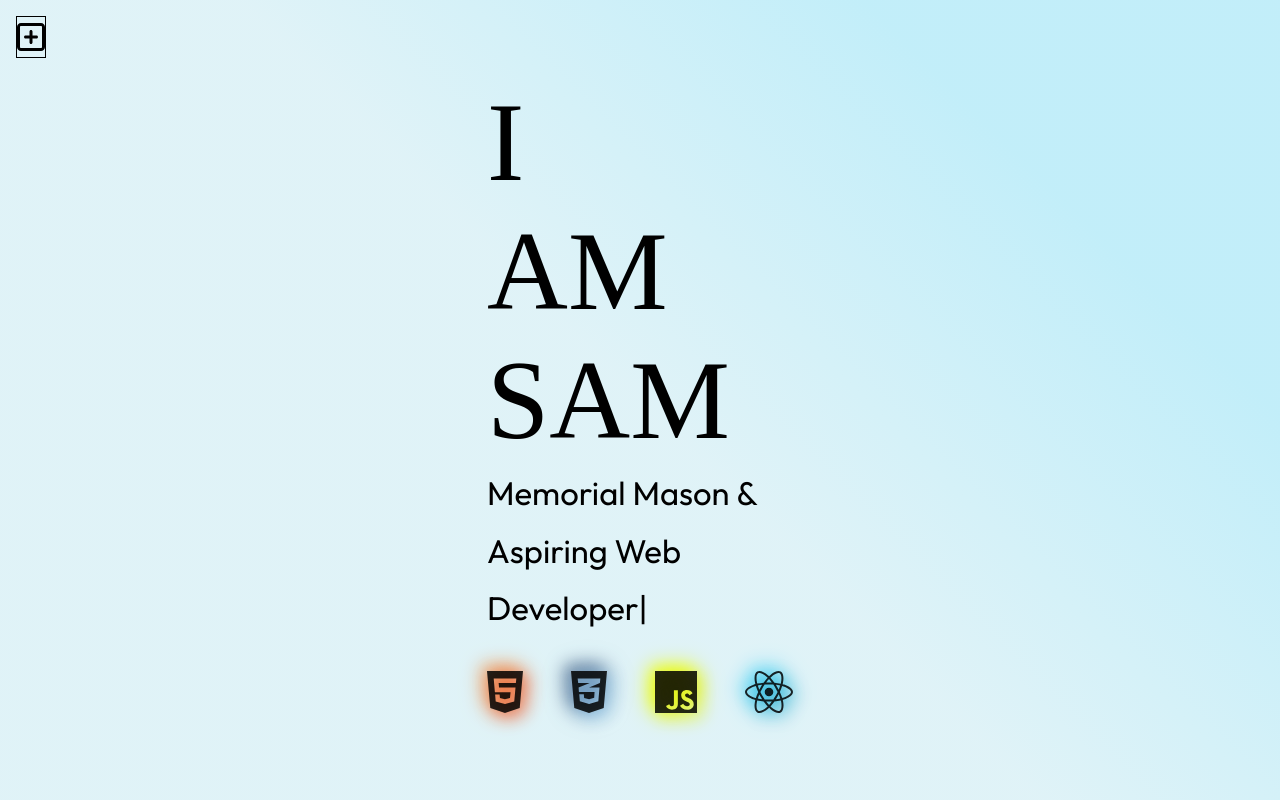
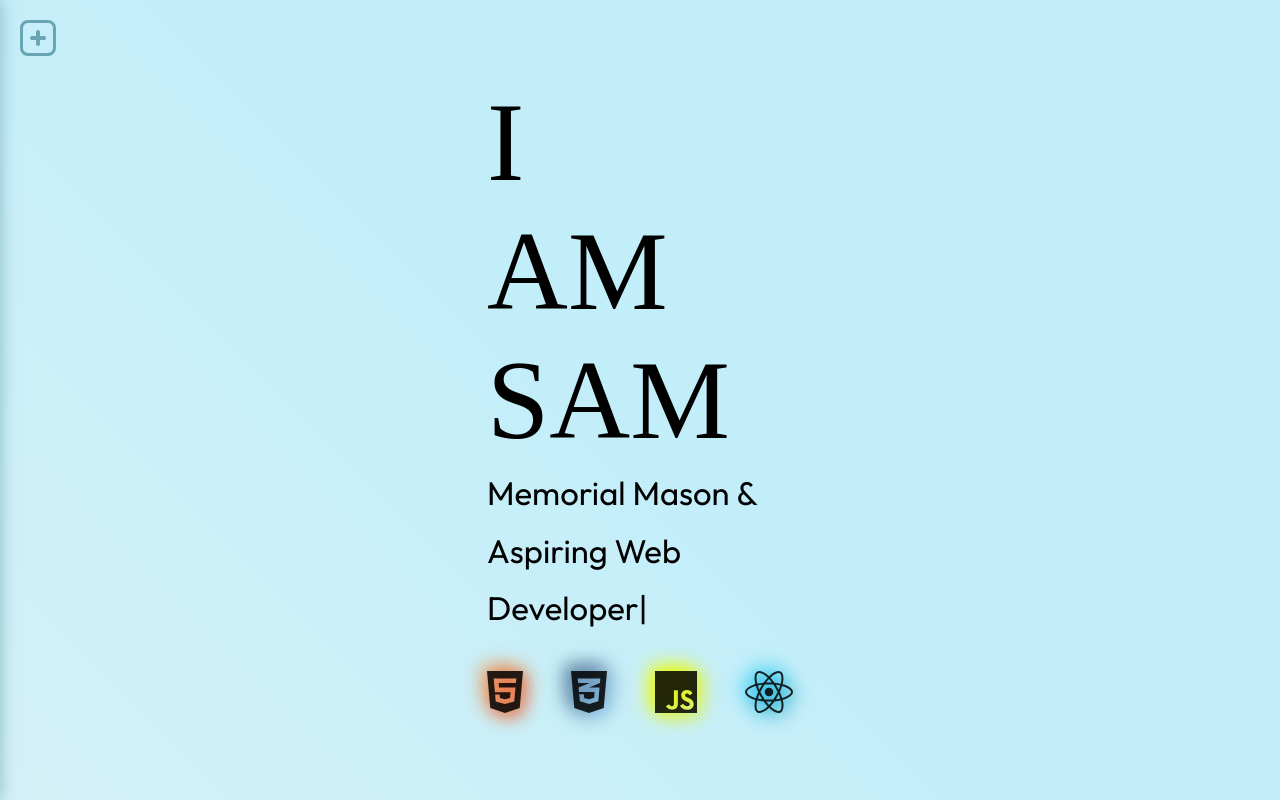
Before and after one commit to Newellso1/react-portfolio-v2, a React (Create React App) app: page / in a window 1280 px wide. Shown: the top 800 px of the page. Built offline with nearby package versions, Linux system fonts and the light colour scheme; a web font is replaced by a local one.

Commit message:
Added Navbar and used react-scroll
Also tweaked some styling

```diff
--- a/package.json
+++ b/package.json
@@ -16,6 +16,7 @@
     "react-awesome-reveal": "^4.2.8",
     "react-dom": "^18.2.0",
     "react-scripts": "5.0.1",
+    "react-scroll": "^1.9.0",
     "react-type-animation": "^3.2.0",
     "web-vitals": "^2.1.4"
   },
@@ -42,5 +43,8 @@
       "last 1 firefox version",
       "last 1 safari version"
     ]
+  },
+  "devDependencies": {
+    "@types/react-scroll": "^1.8.10"
   }
 }
--- a/src/App.js
+++ b/src/App.js
@@ -5,6 +5,7 @@ import SplashPage from "./Components/Landing-Page";
 import Navbar from "./Components/Navbar";
 import WebApps from "./Components/Web-apps";
 import Websites from "./Components/Websites";
+import NavLinks from "./Components/Navigation-Links";
 
 function App() {
   const [navOpen, setNavOpen] = useState(false);
@@ -18,6 +19,7 @@ function App() {
         <WebApps />
         <Contact />
         <Navbar navOpen={navOpen} setNavOpen={setNavOpen} />
+        <NavLinks navOpen={navOpen} setNavOpen={setNavOpen} />
       </div>
     </div>
   );
--- a/src/Components/About-Me.js
+++ b/src/Components/About-Me.js
@@ -1,9 +1,8 @@
 import { Fade } from "react-awesome-reveal";
-
 export default function AboutMe() {
   return (
-    <div className="page">
-      <Fade>
+    <div className="page" id="About">
+      <Fade delay={300}>
         <div className="about-content">
           <h1>About Me</h1>
           <p>
--- a/src/Components/Contact.js
+++ b/src/Components/Contact.js
@@ -1,6 +1,6 @@
 export default function Contact() {
   return (
-    <div className="page">
+    <div className="page" id="Contact">
       <h2>Contact</h2>
     </div>
   );
--- a/src/Components/Landing-Page.js
+++ b/src/Components/Landing-Page.js
@@ -10,7 +10,7 @@ import { Fade } from "react-awesome-reveal";
 
 export default function SplashPage() {
   return (
-    <div className="page">
+    <div id="Home" className="page">
       <div className="splash">
         <h2>I</h2>
         <h2>Am</h2>
--- a/src/Components/Navbar.js
+++ b/src/Components/Navbar.js
@@ -1,16 +1,21 @@
 import { FontAwesomeIcon } from "@fortawesome/react-fontawesome";
-import { faSquarePlus } from "@fortawesome/free-regular-svg-icons";
-import { faSquareMinus } from "@fortawesome/free-regular-svg-icons";
 
 export default function Navbar({ navOpen, setNavOpen }) {
-  const navStyle = {
-    height: navOpen ? "10em" : "",
+  const buttonRotate1 = {
+    rotate: navOpen ? "45deg" : "",
+    width: navOpen ? "1.125em" : "",
+  };
+
+  const buttonRotate2 = {
+    rotate: navOpen ? "-45deg" : "",
+    width: navOpen ? "1.125em" : "",
   };
 
   return (
-    <div className="navigation" style={navStyle}>
+    <div className="navigation">
       <div className="button" onClick={() => setNavOpen(!navOpen)}>
-        <FontAwesomeIcon icon={navOpen ? faSquareMinus : faSquarePlus} />
+        <div className="button-line-1" style={buttonRotate1}></div>
+        <div className="button-line-2" style={buttonRotate2}></div>
       </div>
     </div>
   );
--- /dev/null
+++ b/src/Components/Navigation-Links.js
@@ -0,0 +1,53 @@
+import { Link } from "react-scroll";
+import { FontAwesomeIcon } from "@fortawesome/react-fontawesome";
+import { faGithub, faLinkedin } from "@fortawesome/free-brands-svg-icons";
+
+export default function NavLinks({ navOpen, setNavOpen }) {
+  const handleNavClose = () => setNavOpen(!navOpen);
+
+  return (
+    <div
+      className={
+        navOpen ? "navigation-links navigation-links-open" : "navigation-links"
+      }
+    >
+      <div>
+        <ul>
+          <li>
+            <Link to="Home" smooth onClick={handleNavClose}>
+              Home
+            </Link>
+          </li>
+          <li>
+            <Link to="About" smooth onClick={handleNavClose}>
+              About
+            </Link>
+          </li>
+          <li>
+            <Link to="Websites" smooth onClick={handleNavClose}>
+              Websites
+            </Link>
+          </li>
+          <li>
+            <Link to="Webapps" smooth onClick={handleNavClose}>
+              Webapps
+            </Link>
+          </li>
+          <li>
+            <Link to="Contact" smooth onClick={handleNavClose}>
+              Contact
+            </Link>
+          </li>
+        </ul>
+      </div>
+      <div className="social-links">
+        <a href="https://github.com/Newellso1" target="blank">
+          <FontAwesomeIcon icon={faGithub} />{" "}
+        </a>
+        <a href="https://www.linkedin.com/in/newellso1/" target="blank">
+          <FontAwesomeIcon icon={faLinkedin} />
+        </a>
+      </div>
+    </div>
+  );
+}
--- a/src/Components/Web-apps.js
+++ b/src/Components/Web-apps.js
@@ -2,7 +2,7 @@ import { Fade, Slide } from "react-awesome-reveal";
 
 export default function WebApps() {
   return (
-    <div className="page">
+    <div className="page" id="Webapps">
       <Fade>
         <div className="web-apps-content">
           <h1>WebApps</h1>
--- a/src/Components/Websites.js
+++ b/src/Components/Websites.js
@@ -2,7 +2,7 @@ import { Fade, Slide } from "react-awesome-reveal";
 
 export default function Websites() {
   return (
-    <div className="page">
+    <div className="page" id="Websites">
       <Fade>
         <div className="web-apps-content">
           <h1>Websites</h1>
--- a/src/index.css
+++ b/src/index.css
@@ -28,9 +28,6 @@ h1 {
     rgba(214, 239, 245, 0.767) 50%,
     rgba(130, 220, 243, 0.486) 80%
   );
-  max-height: 100vh;
-  overflow-y: scroll;
-  overflow-x: hidden;
 }
 
 .page {
@@ -45,15 +42,101 @@ h1 {
 }
 
 .navigation {
-  position: absolute;
-  top: 1em;
-  left: 1em;
-  border: 1px solid;
+  display: flex;
+  flex-direction: column;
+  justify-content: center;
+  align-items: center;
+  position: fixed;
+  top: 1.25em;
+  left: 1.25em;
   transition: height 150ms ease;
+  z-index: 10;
 }
 
 .navigation > .button {
-  font-size: 2em;
+  border: 0.2em solid rgb(105, 165, 180);
+  border-radius: 0.5em;
+  height: 2.25em;
+  width: 2.25em;
+  display: flex;
+  place-content: center;
+  place-items: center;
+}
+
+.navigation > .button > .button-line-1 {
+  width: 1em;
+  height: 0.25em;
+  background-color: rgb(105, 165, 180);
+  border-radius: 0.5em;
+  position: absolute;
+  transition: rotate 150ms;
+}
+
+.navigation > .button > .button-line-2 {
+  width: 1em;
+  height: 0.25em;
+  background-color: rgb(105, 165, 180);
+  border-radius: 0.5em;
+  rotate: 90deg;
+  position: absolute;
+  transition: rotate 150ms;
+}
+
+.navigation-links {
+  display: flex;
+  flex-direction: row;
+  justify-content: center;
+  position: fixed;
+  top: 0;
+  left: -10em;
+  height: 100vh;
+  background-color: white;
+  width: 10em;
+  box-shadow: 0 0 1em rgba(105, 165, 180, 0.719);
+  transition: left 300ms ease;
+}
+
+.navigation-links-open {
+  left: 0em;
+}
+
+.navigation-links > div > ul {
+  list-style: none;
+  position: relative;
+  top: 5em;
+  font-size: 1.25em;
+  color: rgb(53, 91, 100);
+}
+
+.navigation-links > div > ul > li {
+  margin: 1em 0 0 0;
+  font-weight: 500;
+  text-shadow: 0;
+  cursor: pointer;
+  transition: text-shadow 100ms ease;
+}
+
+.navigation-links > div > ul > li:hover {
+  text-shadow: 0 0 0.025em rgb(53, 91, 100);
+}
+
+.social-links {
+  display: flex;
+  justify-content: center;
+  gap: 1.25em;
+  font-size: 1.7em;
+  position: absolute;
+  bottom: 0.75em;
+  margin-right: 0.25em;
+}
+
+.social-links > a {
+  color: rgb(53, 91, 100);
+  transition: color 100ms ease;
+}
+
+.social-links > a:hover {
+  color: rgb(37, 64, 70);
 }
 
 /* Styles for splash */
```
Also changed, not shown: 1 other file (tests, documents, lock files or other folders).
